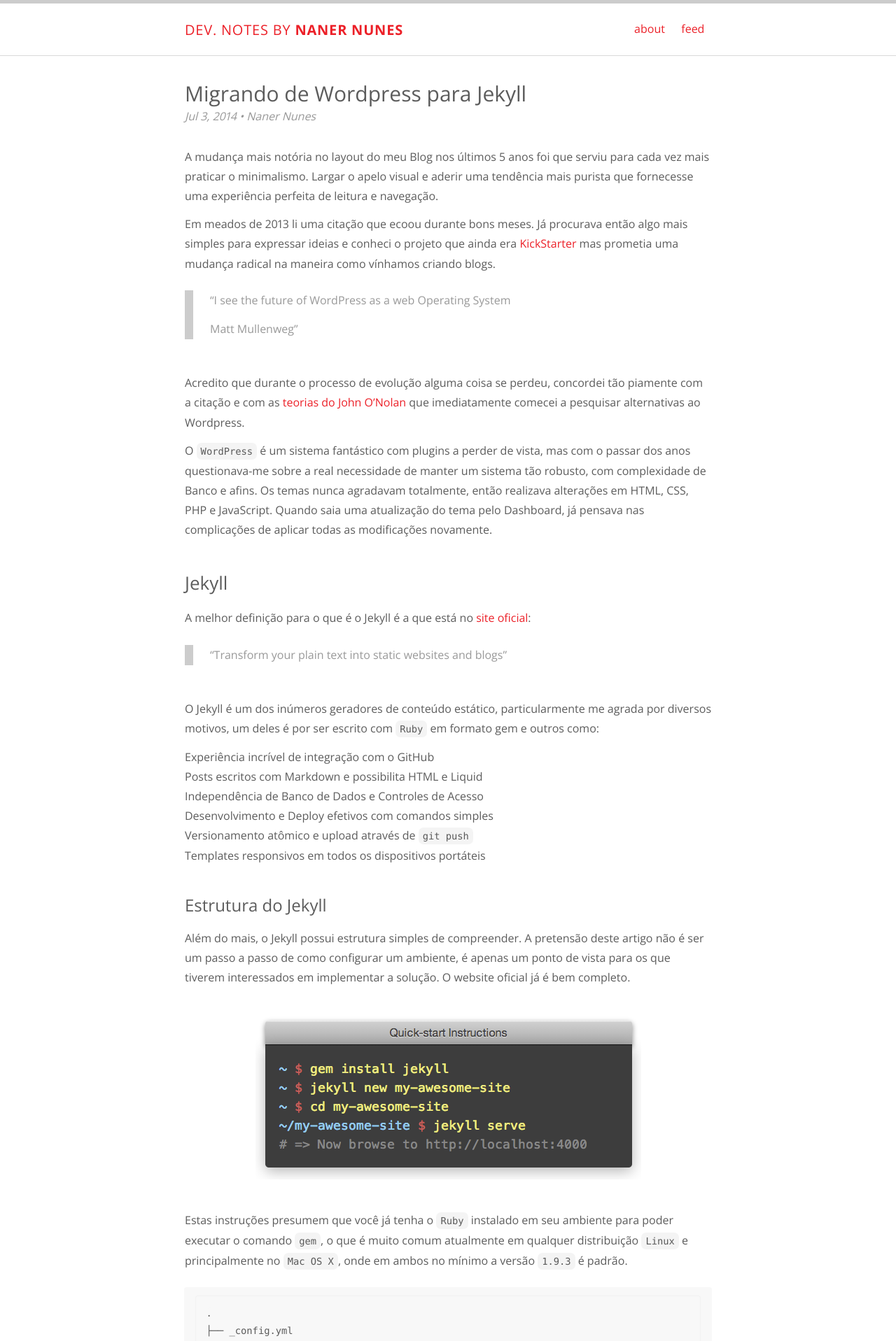
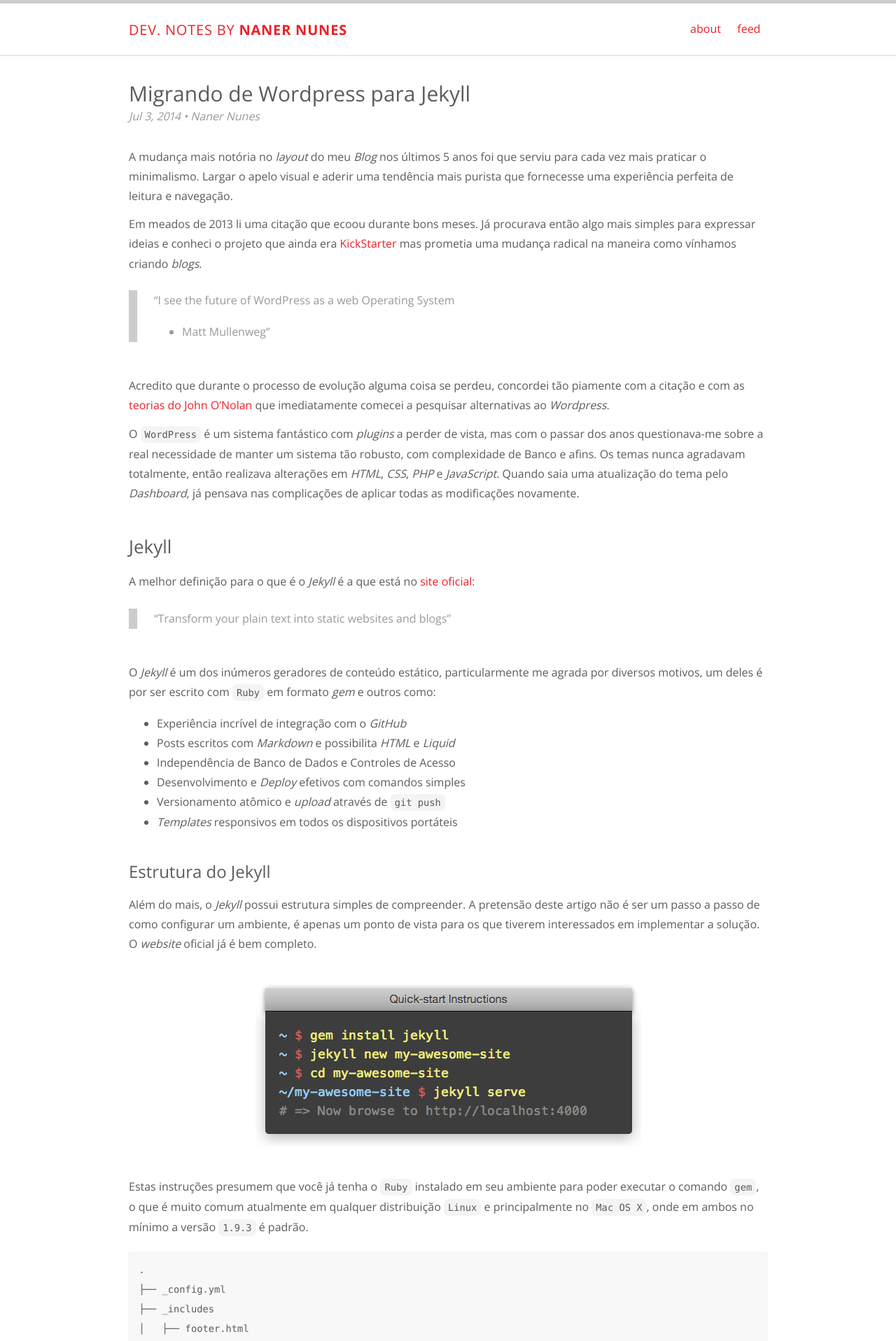
Before and after one commit to nanernunes/nanernunes.github.io, a Jekyll site: the page built from _posts/2014-07-03-migrando-de-wordpress-para-jekyll.md, in a window 1280 px wide. Shown: the top 1917 px of the page at 70% size. Built offline with Jekyll 4.4.1, drawn with Linux system fonts in a browser that asks for light colours; some web fonts are replaced; comment, search, counter and statistics services are not loaded.

Commit message:
Fixed highlighting, lists marks and layout

```diff
--- a/assets/scss/_layout.scss
+++ b/assets/scss/_layout.scss
@@ -43,7 +43,7 @@
   padding: $base-spacing;
   margin-left: auto;
   margin-right: auto;
-  max-width: 800px;
+  max-width: 75%;
 }
 
 .pull-left {
--- a/assets/scss/_syntax-highlighting.scss
+++ b/assets/scss/_syntax-highlighting.scss
@@ -1,7 +1,7 @@
 /**
 * Syntax highlighting styles
 */
-.highlight {
+pre.highlight {
   border-radius: 2px;
   margin: $base-spacing 0 4em;
   padding: .8em 1em;
--- a/assets/scss/base/_lists.scss
+++ b/assets/scss/base/_lists.scss
@@ -1,8 +1,5 @@
 ul,
 ol {
-  list-style-type: none;
-  margin: 0;
-  padding: 0;
 
   &%default-ul {
     list-style-type: disc;
--- a/assets/scss/base/_reset.scss
+++ b/assets/scss/base/_reset.scss
@@ -9,7 +9,7 @@
 del, dfn, em, img, ins, kbd, q, s, samp,
 small, strike, strong, sub, sup, tt, var,
 b, u, i, center,
-dl, dt, dd, ol, ul, li,
+dl, dt, dd,
 fieldset, form, label, legend,
 table, caption, tbody, tfoot, thead, tr, th, td,
 article, aside, canvas, details, embed,
@@ -20,7 +20,6 @@
   padding: 0;
   border: 0;
   font-size: 100%;
-  font: inherit;
   vertical-align: baseline;
 }
 
@@ -32,10 +31,6 @@
 
 body {
   line-height: 1;
-}
-
-ol, ul {
-  list-style: none;
 }
 
 blockquote, q {
```
